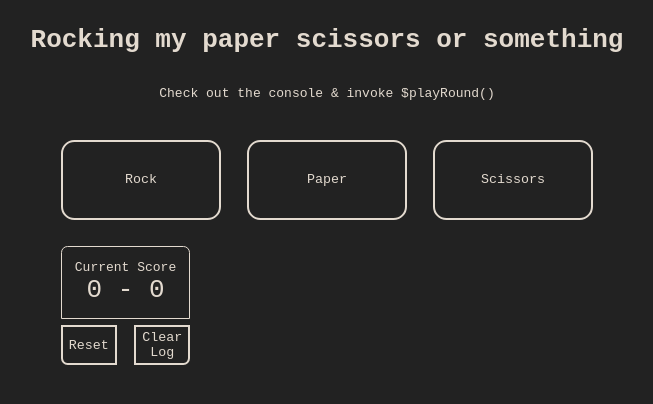
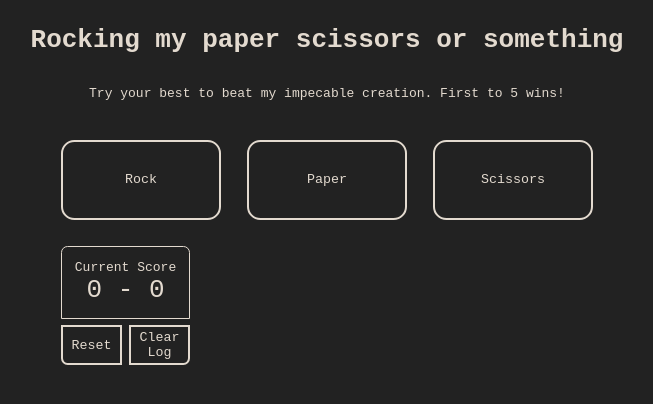
Before and after one commit to Everesh/odin-rock-paper-scissors, a plain HTML site: page index.html in a window 1280 px wide. Shown: the whole page, without its empty margins (313-966 px from the left). Drawn offline with Linux system fonts and the light colour scheme.

Commit message:
Fix .button.control separation

```diff
--- a/index.html
+++ b/index.html
@@ -9,7 +9,7 @@
 </head>
 <body>
     <h1>Rocking my paper scissors or something</h1>
-    <p>Check out the console & invoke $playRound()</p>
+    <p>Try your best to beat my impecable creation. First to 5 wins!</p>
     <div class="rowContainer">
         <button class="button" id="rock">Rock</button>
         <button class="button" id="paper">Paper</button>
--- a/styles.css
+++ b/styles.css
@@ -94,12 +94,13 @@ body > * {
 
 .controlContainer {
     display: flex;
-    justify-content: space-between;
+    gap: 0.5em;
 }
 
 .button.control {
     width: 4.2em;
     height: 3em;
+    flex: 1 1 auto;
 }
 
 #resetAll {
```
